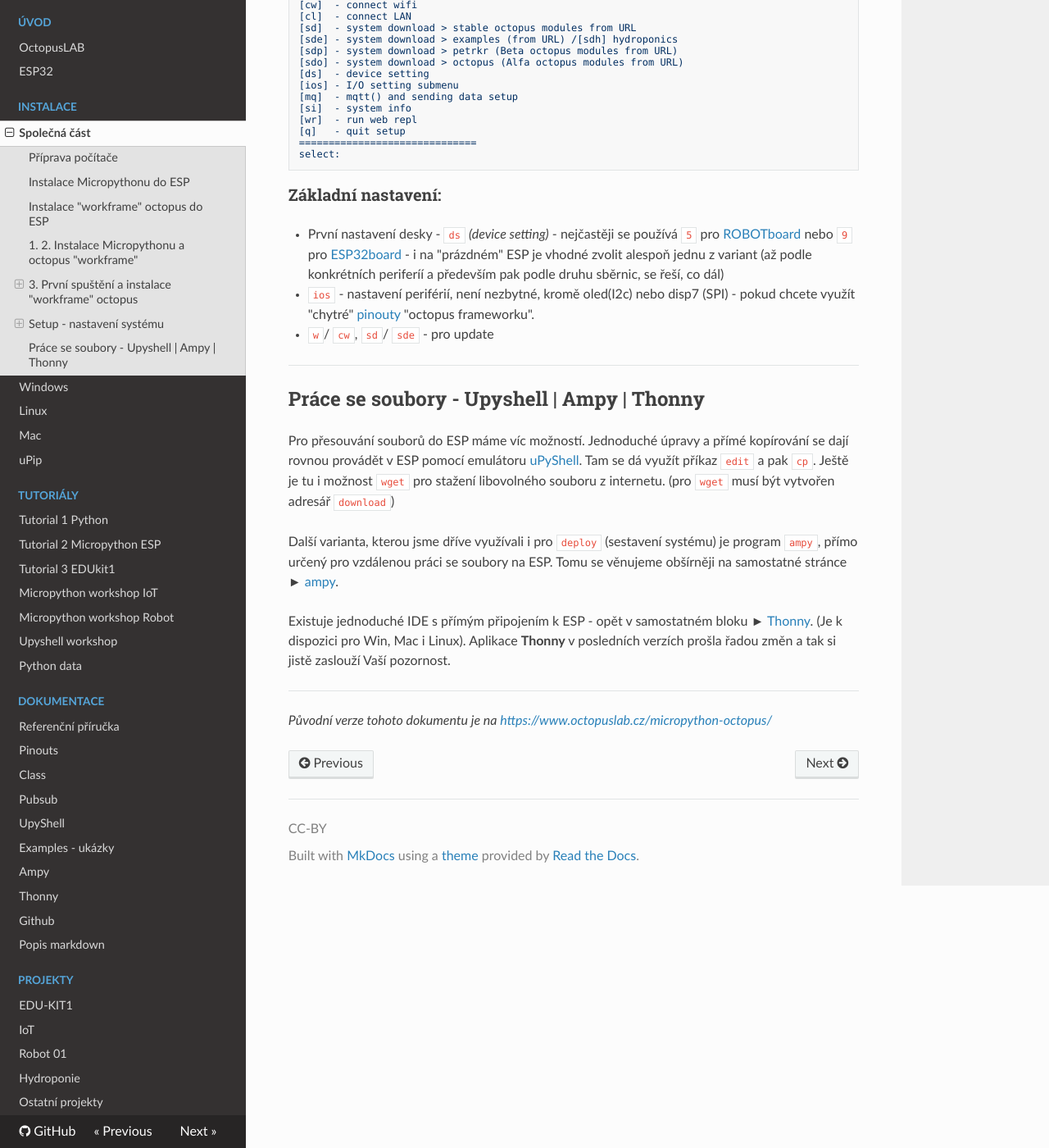
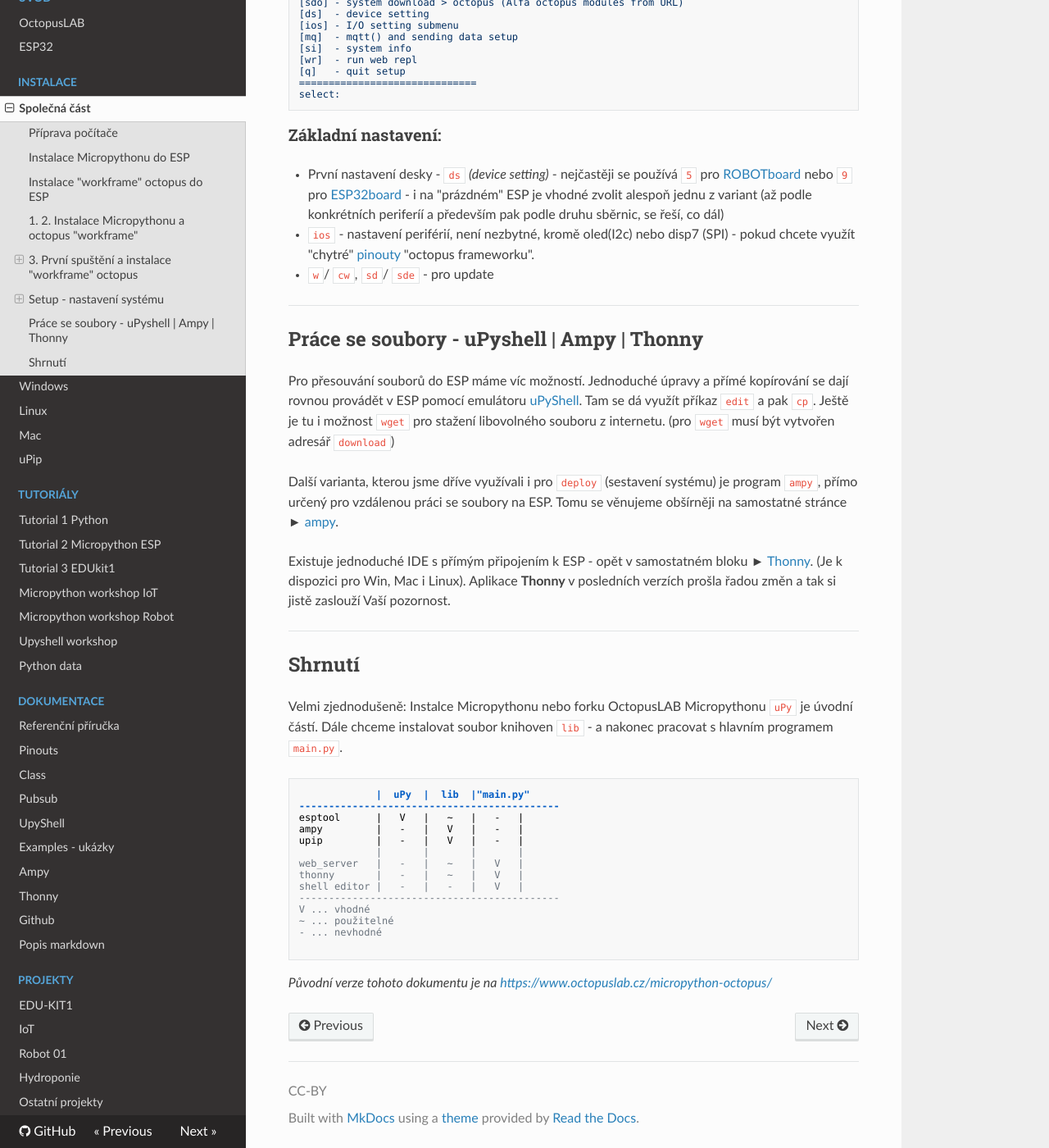
Before and after one commit to octopuslab-cz/docs_octopuslab_cz, an MkDocs documentation site: the page built from docs/install.md, in a window 1280 px wide and 1400 px high, scrolled down 4106 px. Shown: the whole window at 82% size. Built offline with MkDocs 1.6.1, drawn with Linux system fonts in a browser that asks for light colours; nearby versions of some CDN libraries; some of the changed text lies outside the part shown.

Commit message:
install edit - table

````diff
--- a/docs/install.md
+++ b/docs/install.md
@@ -15,6 +15,7 @@
 
     3. ###### Instalace "workframe" octopus do ESP
     Zelená a oranžová:  Pomocí terminálu (`screen` nebo `Putty`) dokončíme instalaci dalších knihoven *"octopus framework"*
+
 
 ## 1. 2. Instalace Micropythonu a octopus "workframe"
 
@@ -39,7 +40,10 @@ Posledními kroky jsou:
 
 Pro ulehčení instalace máme vlastní fork Micropythonu, do kterého jsme zaintegrovali malý modul `octopus_initial` s metodou `setup()`.
 
-Pokud používáte základní (vanilla) verzi Micropythonu, máte možnost stáhnout si "lite" verzi i pomocí [upip](../pip), která přidává lite modul `micropython-octopuslab-installer` s metodou `deploy()`.
+!!! hint " **uPip**"
+    Když chcete použít základní (vanilla) verzi Micropythonu, máte možnost stáhnout si "lite" verzi instalátoru i pomocí uPip, která přidává lite modul `micropython-octopuslab-installer` s metodou `deploy()`.
+    Podrobněji na samostatné stránce ► [upip](../pip).
+
 
 
 !!! hint " **Vychytávka [TAB]**"
@@ -176,7 +174,7 @@ select:
 
 ---
 
-## Práce se soubory - Upyshell | Ampy | Thonny
+## Práce se soubory - uPyshell | Ampy | Thonny
 
 Pro přesouvání souborů do ESP máme víc možností. Jednoduché úpravy a přímé kopírování se dají rovnou provádět v ESP pomocí emulátoru [uPyShell](/upyshell). Tam se dá využít příkaz `edit` a pak `cp`. Ještě je tu i možnost `wget` pro stažení libovolného souboru z internetu.
 (pro `wget` musí být vytvořen adresář `download`)
@@ -191,4 +189,30 @@ Aplikace **Thonny** v posledních verzích prošla řadou změn a tak si jistě
 
 ---
 
+## Shrnutí
+
+Velmi zjednodušeně: Instalce Micropythonu nebo forku OctopusLAB Micropythonu `uPy` je úvodní částí.
+Dále chceme instalovat soubor knihoven `lib` - a nakonec pracovat s hlavním programem `main.py`.
+
+
+```
+             |  uPy  |  lib  |"main.py"
+--------------------------------------------
+esptool      |   V   |   ~   |   -   |
+ampy         |   -   |   V   |   -   |
+upip         |   -   |   V   |   -   |
+             |       |       |       |
+web_server   |   -   |   ~   |   V   |
+thonny       |   -   |   ~   |   V   |
+shell editor |   -   |   -   |   V   |
+--------------------------------------------
+V ... vhodné
+~ ... použitelné
+- ... nevhodné
+
+```
+
+
+
+
 *Původní verze tohoto dokumentu je na https://www.octopuslab.cz/micropython-octopus/*
````
Also changed, not shown: other parts of docs/install.md (+0 -6 lines).
